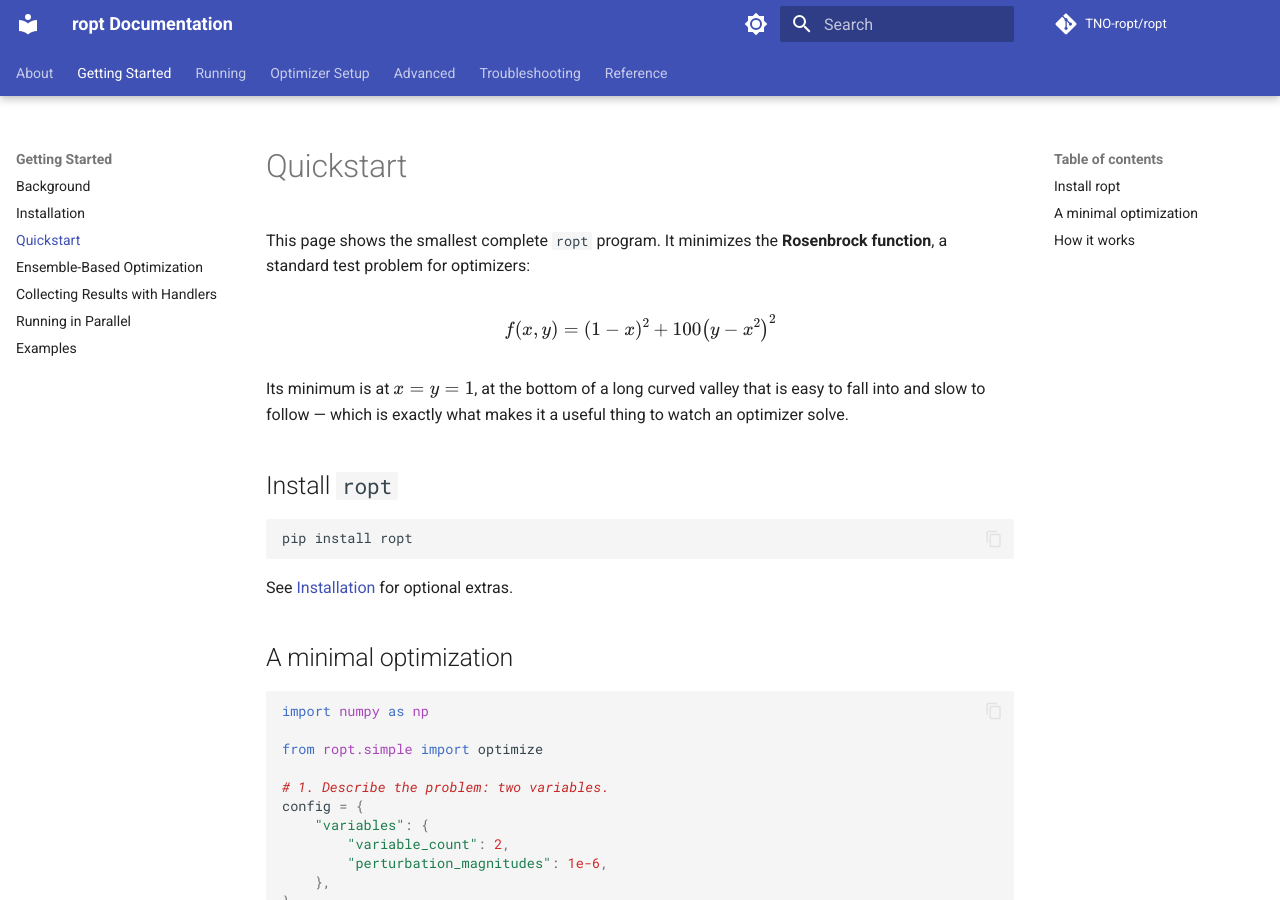
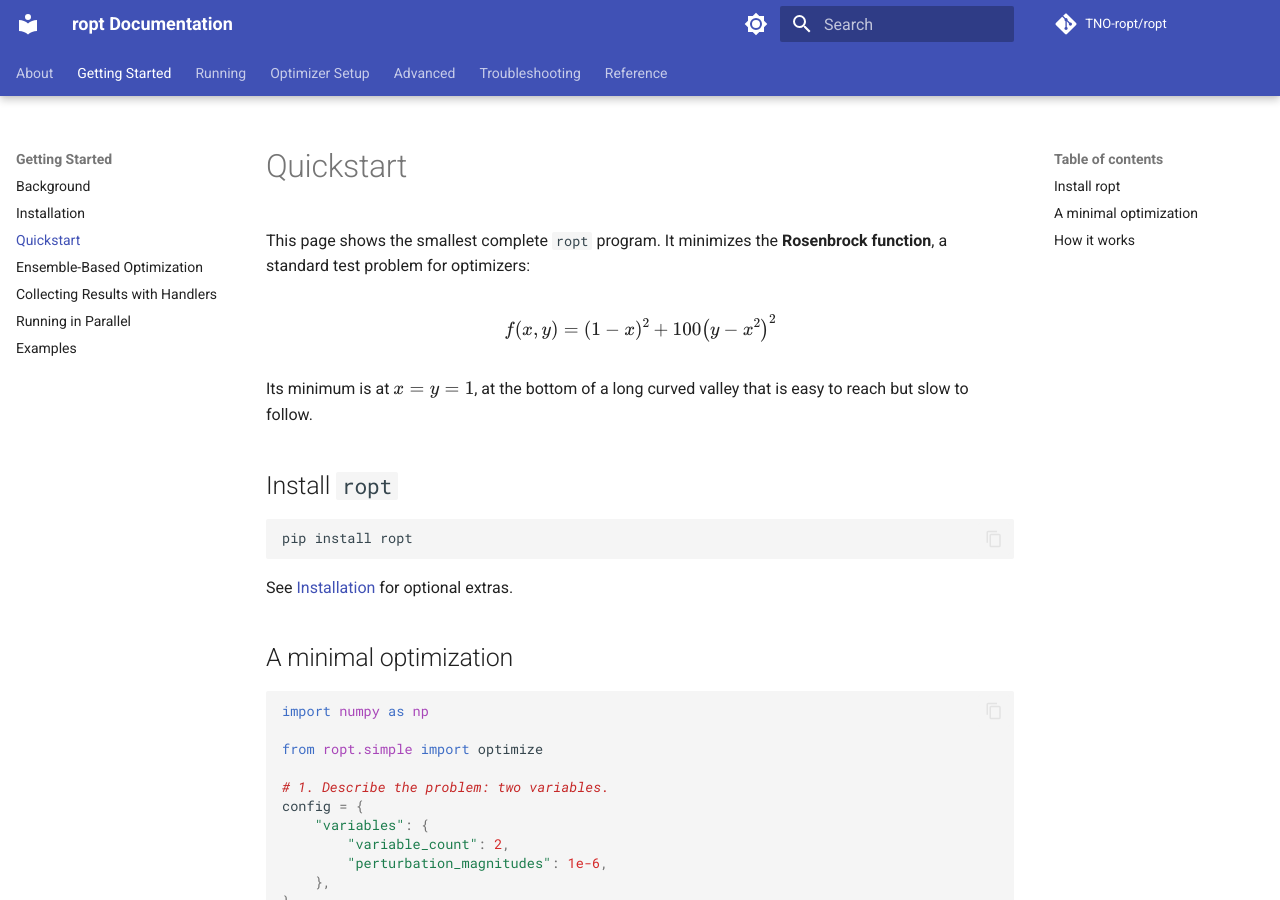
Before and after one commit to TNO-ropt/ropt, an MkDocs documentation site: the page built from docs/getting_started/quickstart.md, in a window 1280 px wide and 900 px high. Built offline with MkDocs 1.6.1 and Material for MkDocs 9.7.7, drawn with Linux system fonts in a browser that asks for light colours; comment, search, counter and statistics services are not loaded; the version menu is left out.

Commit message:
Replace decorative wording in the Getting Started pages

```diff
--- a/docs/getting_started/quickstart.md
+++ b/docs/getting_started/quickstart.md
@@ -6,8 +6,7 @@
 $$ f(x, y) = (1 - x)^2 + 100 \left( y - x^2 \right)^2 $$
 
 Its minimum is at $x = y = 1$, at the bottom of a long curved valley that is
-easy to fall into and slow to follow — which is exactly what makes it a useful
-thing to watch an optimizer solve.
+easy to reach but slow to follow.
 
 ## Install `ropt`
 
```
Also changed, not shown: docs/getting_started/execution.md (+3 -3 lines), docs/getting_started/installation.md (+1 -1 lines).
